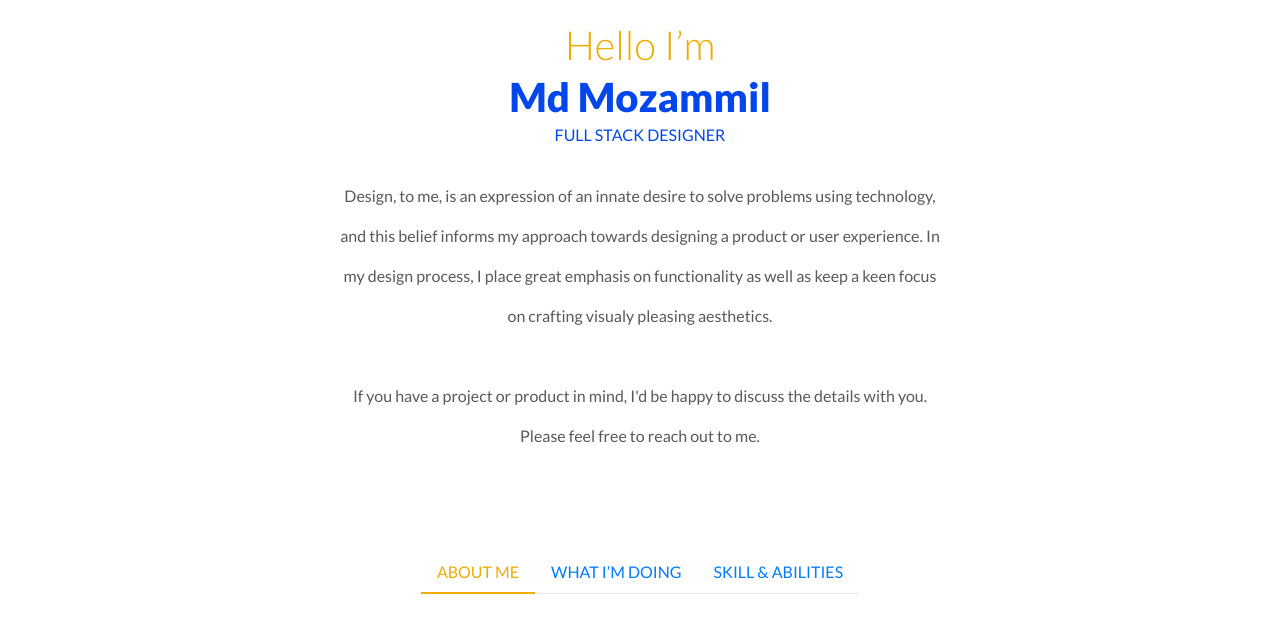
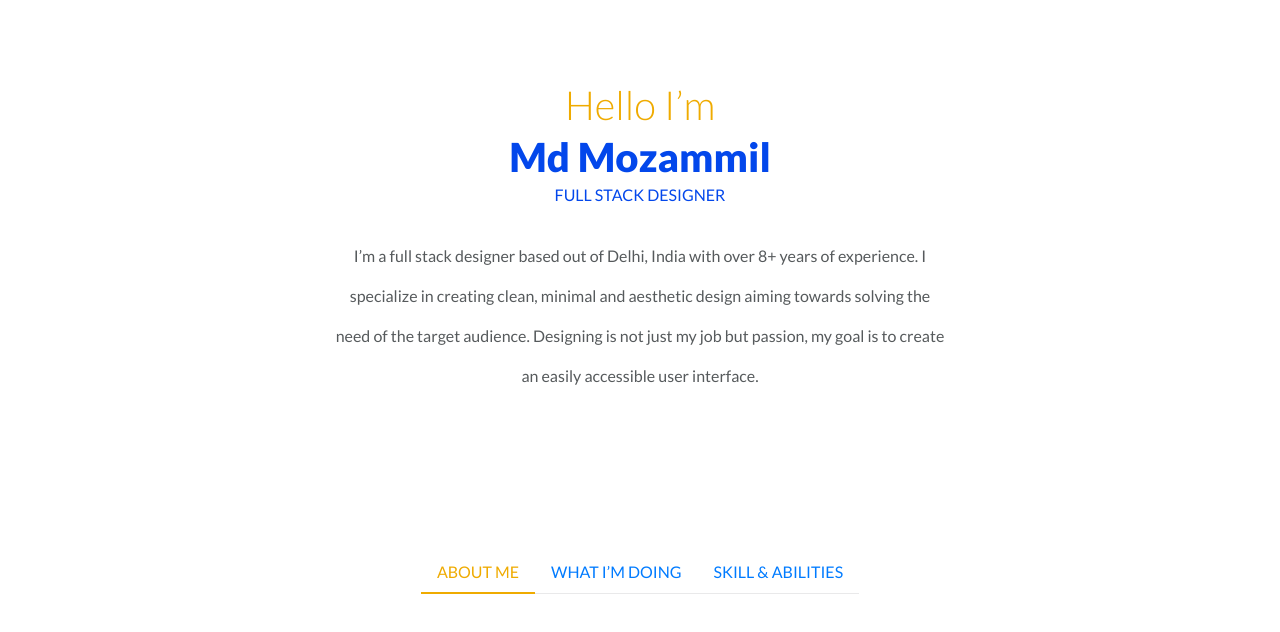
Before and after one commit to MdMozammil/mdmozammil.github.io, a plain HTML site: page about.html in a window 1280 px wide. Shown: the part 110-742 px from the top of the page. Drawn offline with Linux system fonts and the light colour scheme.

Commit message:
edited about page

```diff
--- a/about.html
+++ b/about.html
@@ -166,11 +166,11 @@ About Section
                         </h1>
 
                         <div class="about-txt">
-                            Design, to me, is an expression of an innate desire to solve problems using technology, and this belief informs my approach towards designing a product or user experience. In my design process, I place great emphasis on functionality as well as keep a keen focus on crafting visualy pleasing aesthetics.
-
-                            <br> <br>If you have a project or product in mind, I'd be happy to discuss the details with you.
-                            <br>
-                            Please feel free to reach out to me.
+                            I’m a full stack designer based out of Delhi, India with over 8+ years of
+                            experience. I specialize in creating clean, minimal and aesthetic design
+                            aiming towards solving the need of the target audience. Designing is
+                            not just my job but passion, my goal is to create an easily accessible
+                            user interface.
 
                         </div>
                     </div>
```
Also changed, not shown: portfolio.html (+3 -3 lines), img/portfolio/samsung.jpg (added).
